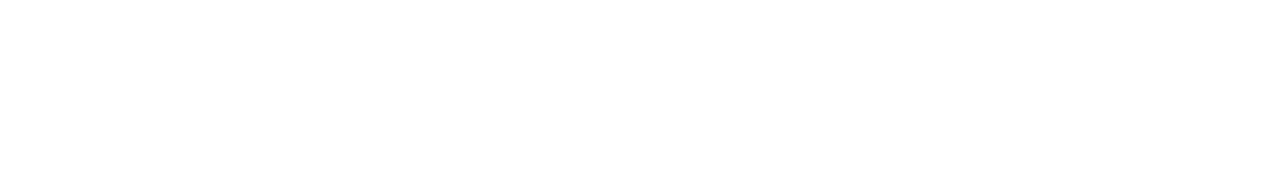
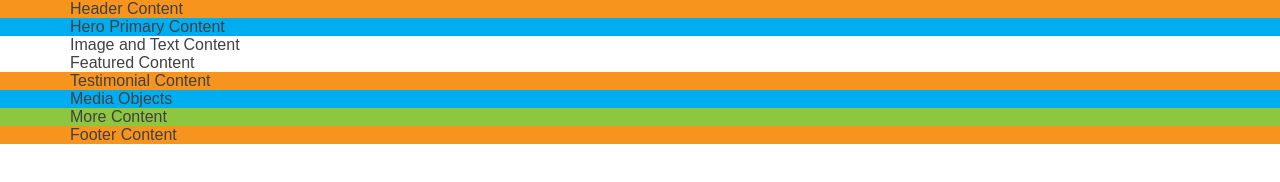
Before and after one commit to sojungko/Mod1Lab, a plain HTML site: page index.html in a window 1280 px wide. Drawn offline with Linux system fonts and the light colour scheme.

Commit message:
Apply layout styles

```diff
--- a/index.html
+++ b/index.html
@@ -9,7 +9,48 @@
 </head>
 
 <body>
-
+  <header class="background-primary">
+    <div class="container">
+      Header Content
+    </div>
+  </header>
+  <main>
+    <section class="background-secondary">
+      <div class="container">
+        Hero Primary Content
+      </div>
+    </section>
+    <section>
+      <div class="container">
+        Image and Text Content
+      </div>
+    </section>
+    <section>
+      <div class="container">
+        Featured Content
+      </div>
+    </section>
+    <section class="background-primary">
+      <div class="container">
+        Testimonial Content
+      </div>
+    </section>
+    <section class="background-secondary">
+      <div class="container">
+        Media Objects
+      </div>
+    </section>
+    <section class="background-tertiary">
+      <div class="container">
+        More Content
+      </div>
+    </section>
+  </main>
+  <footer class="background-primary">
+    <div class="container">
+      Footer Content
+    </div>
+  </footer>
 </body>
 
 </html>
--- a/stylesheet.css
+++ b/stylesheet.css
@@ -1,3 +1,13 @@
+/*Color List:
+- light blue = 00AEEF;
+- dark blue = 1C75BC
+- green = 8DC63F
+- dark green = 009444
+- orange = F7941E
+- dark orange = F15A29
+- brown = 594a42; */
+
+
 /* Reset Styles */
 @import 'normalize.css';
 
@@ -17,5 +27,34 @@ html {
   background:#00AEEF; /* Blue */
 }
 .background-tertiary {
+  background: #8DC63F; /* Green */
+}
 
+/* Base Styles */
+body {
+  color: #414042;
+  font-family: Arial, Helvetica, sans-serif;
+  font-weight: normal;
 }
+
+h1, h2, h3 {
+  font-weight: bold;
+}
+
+a {
+  color: #8dc63f;
+  font-weight: bold;
+}
+
+a:hover {
+  text-decoration: underline;
+}
+
+/* Layout Styles */
+.container {
+  padding-right: 15px;
+  padding-left: 15px;
+  margin-right: auto;
+  margin-left: auto;
+  max-width: 1170px;
+}
```
